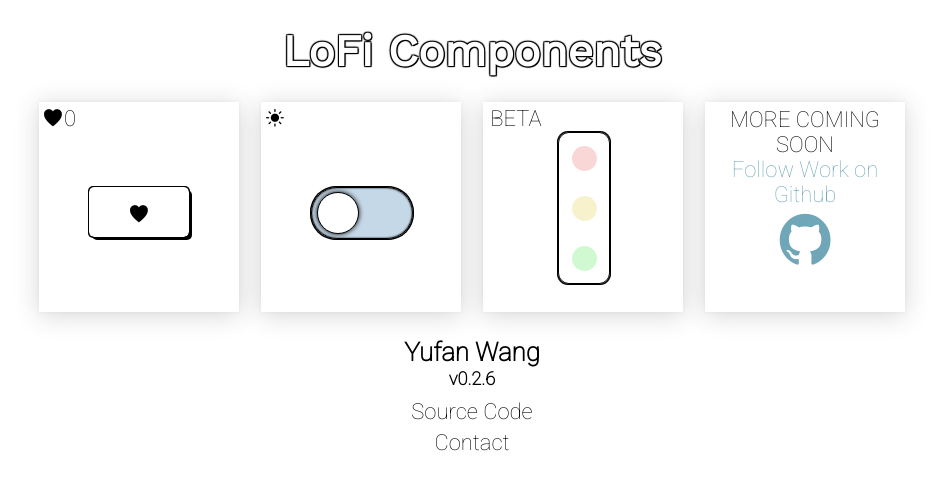
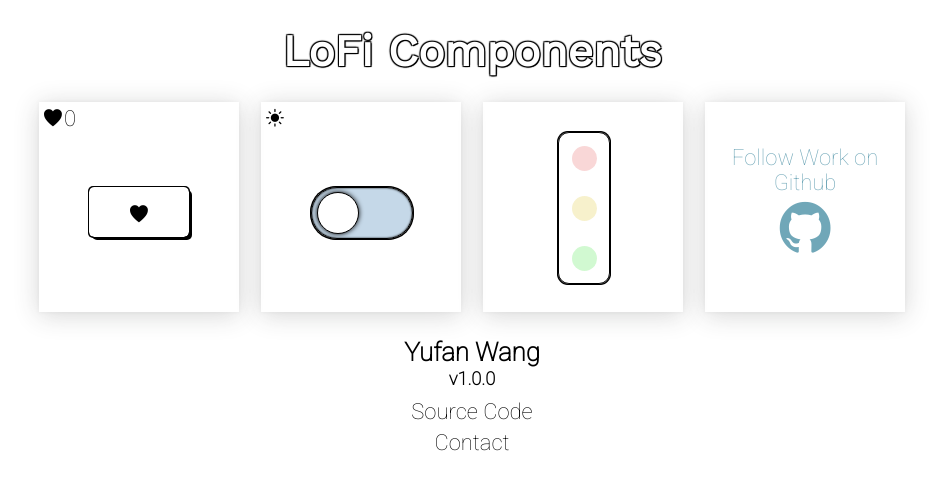
Before and after one commit to yufanw/LoFiComponents, a React (Create React App) app: page / in a window 1280 px wide. Shown: the top 490 px of the page, without its empty margins (168-1111 px from the left). Built offline with nearby package versions, Linux system fonts and the light colour scheme.

Commit message:
new build, removed beta tag

```diff
--- a/src/App.css
+++ b/src/App.css
@@ -84,6 +84,10 @@ a:hover {
   0 3px 24px rgba(48, 51, 49, 0.2);
 }
 
+.comp.info a {
+  padding-top: 20%;
+}
+
 .App.dark .comp {
   box-shadow:
   0 0 4px 1px rgba(0, 0, 0, .02),
--- a/src/App.jsx
+++ b/src/App.jsx
@@ -70,14 +70,10 @@ class App extends Component {
           </div>
 
           <div className="comp">
-            <ScoreBox
-              score={"BETA"}
-            />
             <Checkbox />
           </div>
 
-          <div className="comp">
-            MORE COMING SOON
+          <div className="comp info">
             <a href="https://github.com/yufanw/LoFiComponents">
               Follow Work on Github
               <i className="icon ion-logo-github github"></i>
@@ -86,7 +82,7 @@ class App extends Component {
         </div>
         <footer>
           <h3><a href="https://github.com/yufanw">Yufan Wang</a></h3>
-          <h5>v0.2.6</h5>
+          <h5>v1.0.0</h5>
           <a href="https://github.com/yufanw/LoFiComponents">Source Code</a>
           <a href="mailto:yufansmail@gmail.com">Contact</a>
         </footer>
```
Also changed, not shown: index.html (+4 -2 lines), package.json (+8 -2 lines), 17 other files (tests, documents, lock files or other folders).
